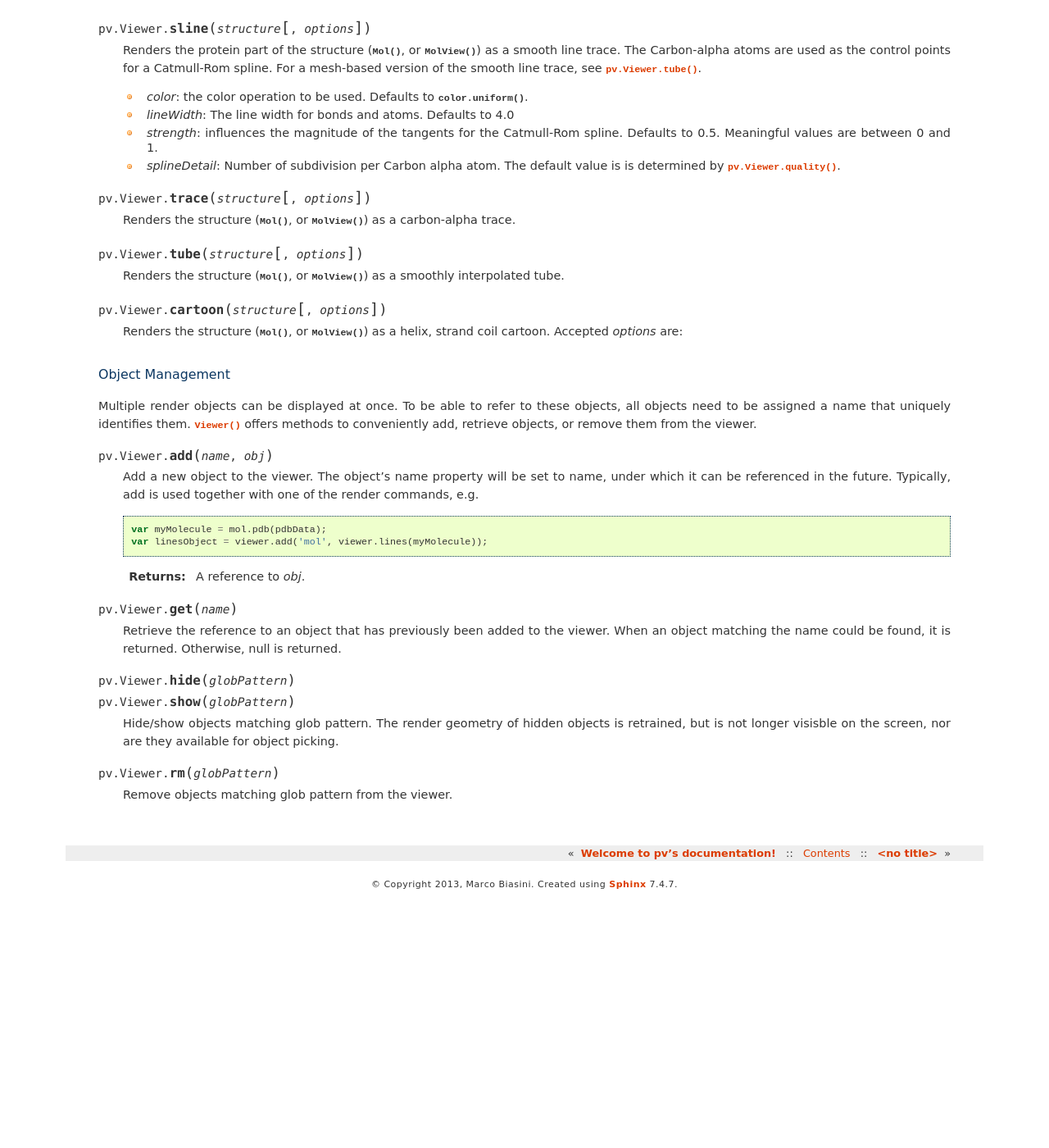
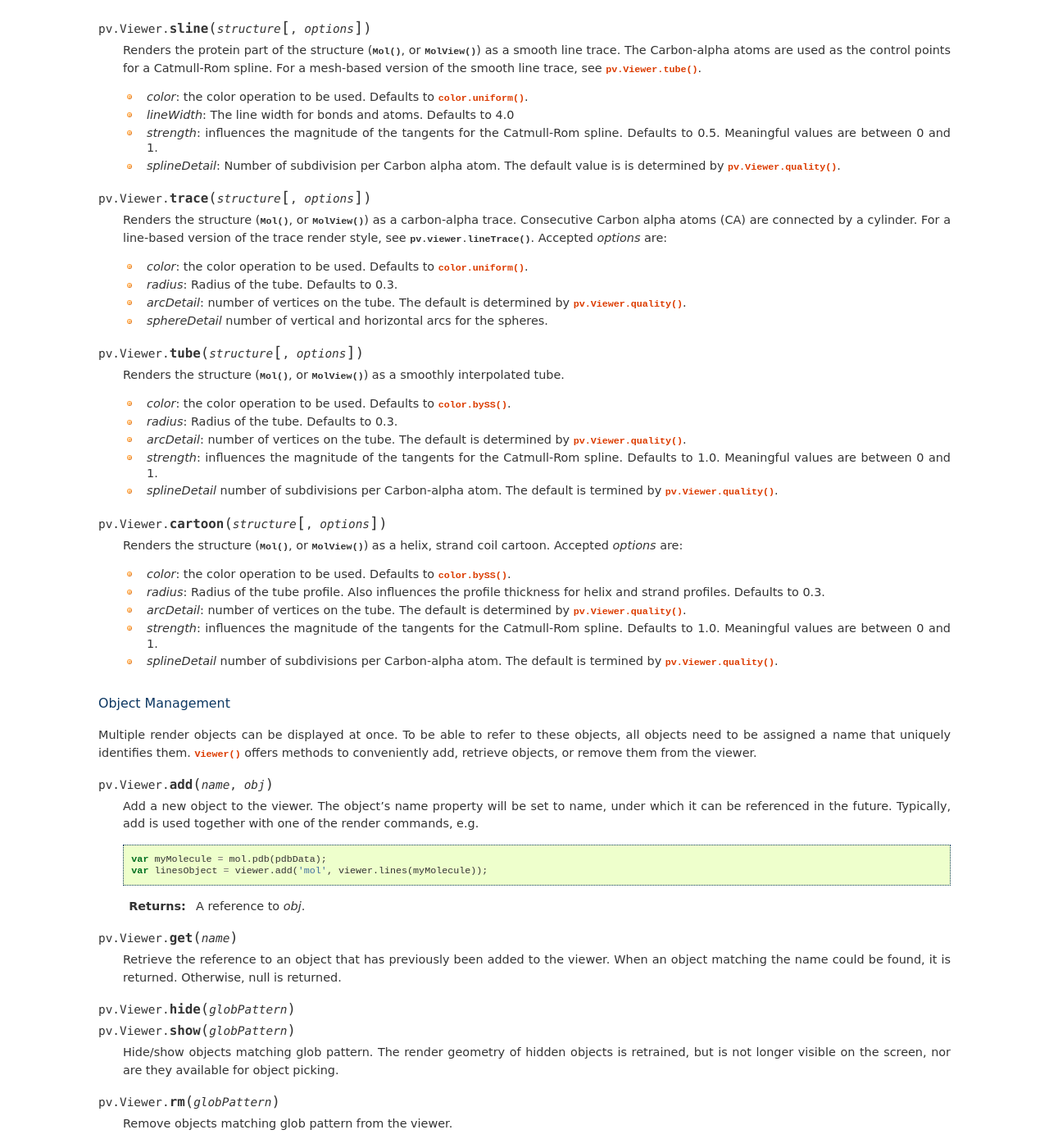
Before and after one commit to biasmv/pv, a Sphinx documentation site: the page built from doc/viewer.rst, in a window 1280 px wide and 1400 px high, scrolled down 1870 px. Shown: the whole window at 82% size. Built offline with Sphinx 7.4.7, drawn with Linux system fonts in a browser that asks for light colours; before the commit the page ends 2965 px from its top, so only the background shows below that; some of the changed text lies outside the part shown.

Commit message:
added section on coloring

```diff
--- a/doc/viewer.rst
+++ b/doc/viewer.rst
@@ -110,16 +110,37 @@ While these methods create the graphical representation, they do not directly ad
 
 .. function:: pv.Viewer.trace(structure[, options])
 
-  Renders the structure (:class:`~mol.Mol`, or :class:`~mol.MolView`) as a carbon-alpha trace.
+  Renders the structure (:class:`~mol.Mol`, or :class:`~mol.MolView`) as a carbon-alpha trace. Consecutive Carbon alpha atoms (CA) are connected by a cylinder. For a line-based version of the trace render style, see :func:`pv.viewer.lineTrace`. Accepted *options* are:
+
+  * *color*: the color operation to be used. Defaults to :func:`color.uniform`.
+  * *radius*: Radius of the tube. Defaults to 0.3.
+  * *arcDetail*: number of vertices on the tube. The default is determined by :func:`pv.Viewer.quality`.
+  * *sphereDetail* number of vertical and horizontal arcs for the spheres.
+
+
+
 
 .. function:: pv.Viewer.tube(structure[, options])
 
   Renders the structure (:class:`~mol.Mol`, or :class:`~mol.MolView`) as a smoothly interpolated tube.
 
+  * *color*: the color operation to be used. Defaults to :func:`color.bySS`.
+  * *radius*: Radius of the tube. Defaults to 0.3.
+  * *arcDetail*: number of vertices on the tube. The default is determined by :func:`pv.Viewer.quality`.
+  * *strength*: influences the magnitude of the tangents for the Catmull-Rom spline. Defaults to 1.0. Meaningful values are between 0 and 1.
+  * *splineDetail* number of subdivisions per Carbon-alpha atom. The default is termined by :func:`pv.Viewer.quality`.
+
 .. function:: pv.Viewer.cartoon(structure[, options])
 
   Renders the structure (:class:`~mol.Mol`, or :class:`~mol.MolView`) as a
   helix, strand coil cartoon. Accepted *options* are:
+
+  * *color*: the color operation to be used. Defaults to :func:`color.bySS`.
+  * *radius*: Radius of the tube profile. Also influences the profile thickness for helix and strand profiles. Defaults to 0.3.
+  * *arcDetail*: number of vertices on the tube. The default is determined by :func:`pv.Viewer.quality`.
+  * *strength*: influences the magnitude of the tangents for the Catmull-Rom spline. Defaults to 1.0. Meaningful values are between 0 and 1.
+  * *splineDetail* number of subdivisions per Carbon-alpha atom. The default is termined by :func:`pv.Viewer.quality`.
+
 
 
 .. _pv.viewer.management:
@@ -148,7 +169,7 @@ Multiple render objects can be displayed at once. To be able to refer to these o
 .. function:: pv.Viewer.hide(globPattern)
               pv.Viewer.show(globPattern)
 
-  Hide/show objects matching glob pattern. The render geometry of hidden objects is retrained, but is not longer visisble on the screen, nor are they available for object picking.
+  Hide/show objects matching glob pattern. The render geometry of hidden objects is retrained, but is not longer visible on the screen, nor are they available for object picking.
 
 .. function:: pv.Viewer.rm(globPattern)
 
```
Also changed, not shown: doc/coloring.rst (+75 -0 lines).
